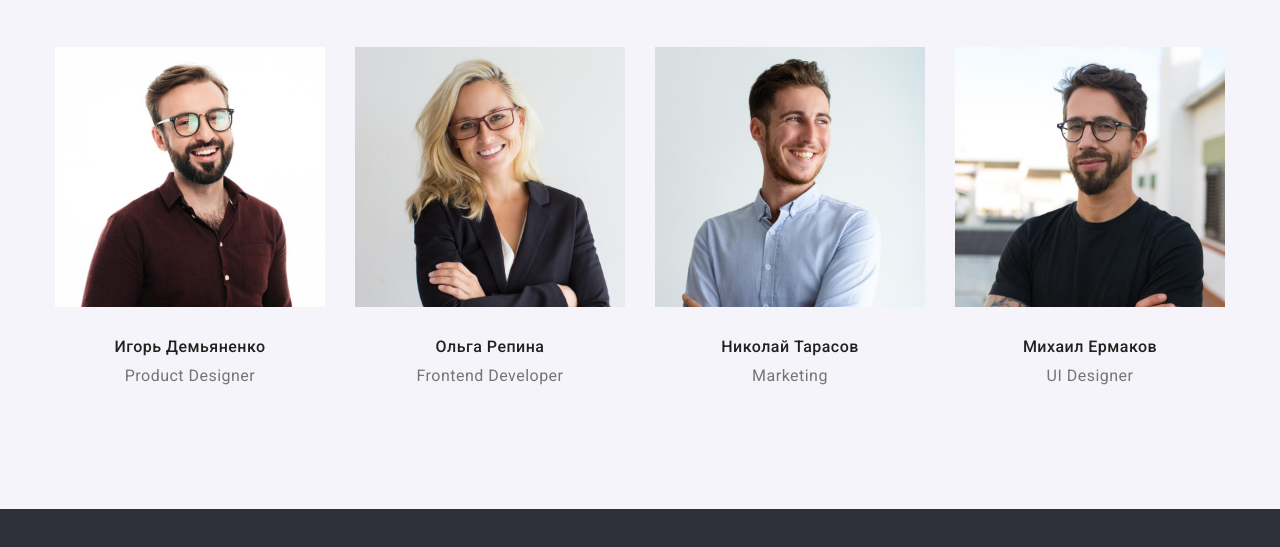
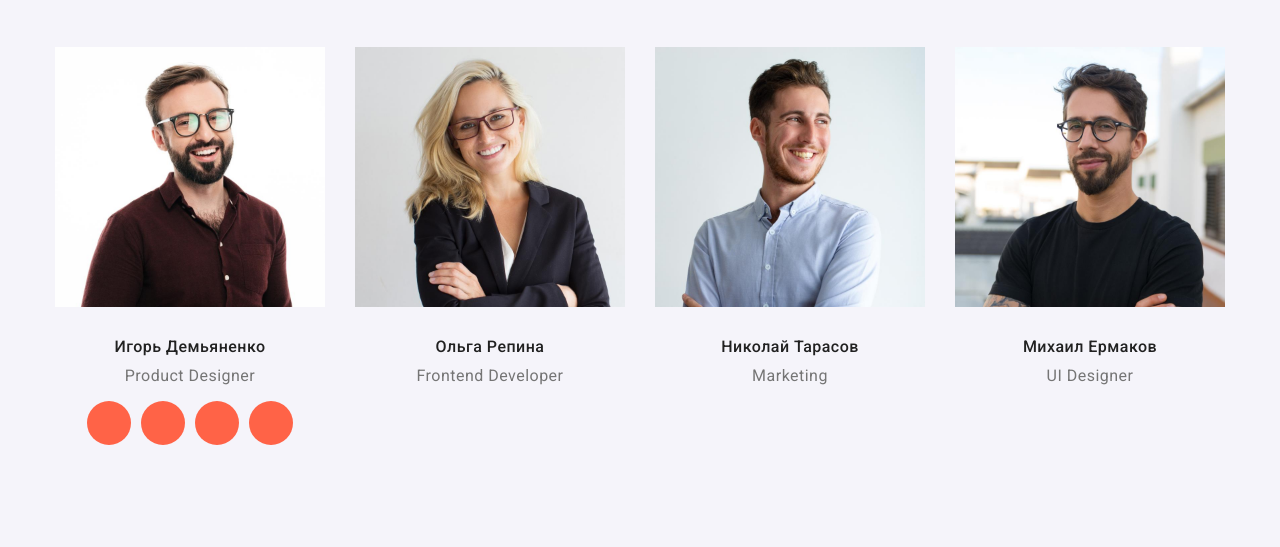
Before and after one commit to kashpav/goit-markup-hw-04, a plain HTML site: page index.html in a window 1280 px wide. Shown: the part 1586-2133 px from the top of the page. Drawn offline with nearby package versions, Linux system fonts and the light colour scheme.

Commit message:
добавляє іконки в команду

```diff
--- a/css/styles.css
+++ b/css/styles.css
@@ -150,8 +150,9 @@ color: var(--text-color);
     height: 600px;
     margin-left: auto;
     margin-right: auto;
-    background: linear-gradient(rgba(47, 48, 58, 0.4), rgba(47, 48, 58, 0.4)), url(../images/solutions.jpg);
+    background-image: linear-gradient(rgba(47, 48, 58, 0.4), rgba(47, 48, 58, 0.4)), url(../images/solutions.jpg);
     background-repeat: no-repeat;
+    background-position: cover;
 }
 
 .main-title {
@@ -161,7 +162,7 @@ color: var(--text-color);
     letter-spacing: 0.06em;
     text-transform: uppercase;
     color: #FFFFFF;
-    margin-bottom: 20px;
+    margin-bottom: 30px;
     margin-left: auto;
     margin-right: auto;
     width: 696px;
@@ -264,13 +265,23 @@ padding-top: 0;
     margin-bottom: 30px;
 }
 
-/* .team-name {
-    margin-top: 30px;
+.masters-soc {
+    display: flex;
+    justify-content: center;
+    margin-top: 16px;
 }
 
-.team-duty {
-    margin-bottom: 30px;
-} */
+.masters-soc-icon + .masters-soc-icon {
+    margin-left: 10px;
+}
+
+.masters-soc-link {
+    width: 44px;
+    height: 44px;
+    background-color: tomato;
+    border-radius: 50%;
+    display: block ;
+}
 
 .team-title {
     font-weight: 700;
--- a/index.html
+++ b/index.html
@@ -104,6 +104,19 @@
                         <div class="team-info">
                         <h3 class="team-name">Игорь Демьяненко</h3>
                         <p class="team-duty" lang="en">Product Designer</p>
+                        <ul class="masters-soc list">
+                            <li class="masters-soc-icon">
+                                <a href="" class="masters-soc-link link"></a>
+                            </li>
+                            <li class="masters-soc-icon">
+                                <a href="" class="masters-soc-link link"></a>
+                            </li>
+                            <li class="masters-soc-icon">
+                                <a href="" class="masters-soc-link link"></a>
+                            </li>
+                            <li class="masters-soc-icon">
+                                <a href="" class="masters-soc-link link"></a>
+                            </li>
                         </div>
                     </li>
                     <li class="team-photo">
```
